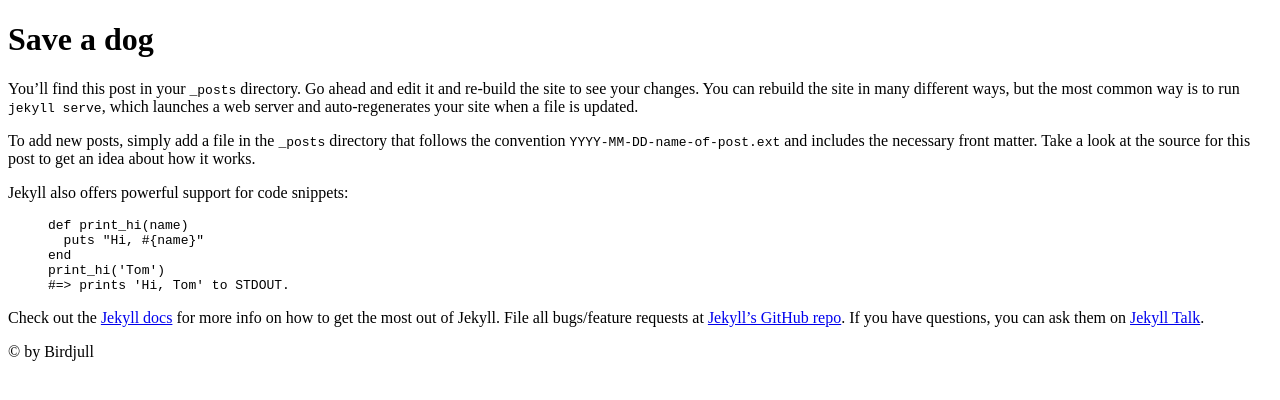
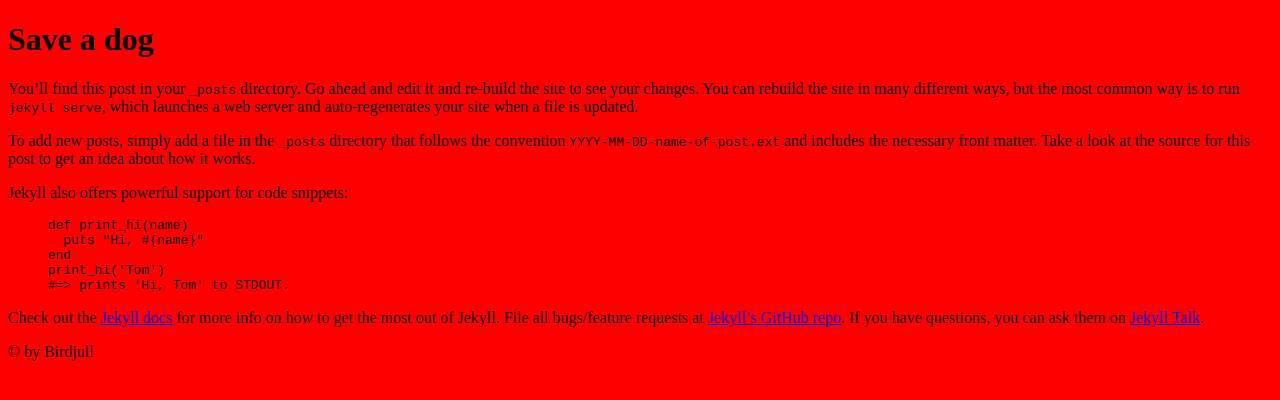
Before and after one commit to birdjull/CSS-Advanced-course, a Jekyll site: the page built from posts/2019-03-12-welcome-to-jekyll.markdown, in a window 1280 px wide. Shown: the top 400 px of the page. Built offline with Jekyll 4.4.1, drawn with Linux system fonts in a browser that asks for light colours.

Commit message:
fixes with help from Koko for css working

```diff
--- a/_config.yml
+++ b/_config.yml
@@ -2,7 +2,7 @@
 email: birdjull@gmail.com
 description: This is an idea to fulfil more than one life at a time!
 destination: docs
-baseurl: "/CSS-Advanced-course" # the subpath of your site, e.g. /blog
+baseurl: "" # the subpath of your site, e.g. /blog
 url: "" # the base hostname & protocol for your site, e.g. http://example.com
 twitter_username: birdjull
 github_username:  birdjull
--- a/_layouts/page.html
+++ b/_layouts/page.html
@@ -3,7 +3,7 @@
   <head>
     <meta charset="utf-8">
     <title>{{ page.title }}</title>
-    <link rel="stylesheet" href="{{ site.baseurl }}../_css/styles.css" type="text/css">
+    <link rel="stylesheet" href="/css/styles.css" type="text/css">
   </head>
   <body>
     <h1>{{ page.title }}</h1>
--- a/docs/about/index.html
+++ b/docs/about/index.html
@@ -3,7 +3,7 @@
   <head>
     <meta charset="utf-8">
     <title>About</title>
-    <link rel="stylesheet" href="/CSS-Advanced-course../_css/styles.css" type="text/css">
+    <link rel="stylesheet" href="/css/styles.css" type="text/css">
   </head>
   <body>
     <h1>About</h1>
--- a/docs/contacts/index.html
+++ b/docs/contacts/index.html
@@ -3,7 +3,7 @@
   <head>
     <meta charset="utf-8">
     <title>Contacts</title>
-    <link rel="stylesheet" href="/CSS-Advanced-course../_css/styles.css" type="text/css">
+    <link rel="stylesheet" href="/css/styles.css" type="text/css">
   </head>
   <body>
     <h1>Contacts</h1>
--- /dev/null
+++ b/docs/css/styles.css
@@ -0,0 +1,3 @@
+body{
+    background: red;
+}
--- a/docs/index.html
+++ b/docs/index.html
@@ -3,7 +3,7 @@
   <head>
     <meta charset="utf-8">
     <title>Save a dog</title>
-    <link rel="stylesheet" href="/CSS-Advanced-course../_css/styles.css" type="text/css">
+    <link rel="stylesheet" href="/css/styles.css" type="text/css">
   </head>
   <body>
     <h1>Save a dog</h1>
--- a/docs/jekyll/update/2019/03/12/welcome-to-jekyll.html
+++ b/docs/posts/2019-03-12-welcome-to-jekyll.html
@@ -3,7 +3,7 @@
   <head>
     <meta charset="utf-8">
     <title>Save a dog</title>
-    <link rel="stylesheet" href="/CSS-Advanced-course../_css/styles.css" type="text/css">
+    <link rel="stylesheet" href="/css/styles.css" type="text/css">
   </head>
   <body>
     <h1>Save a dog</h1>
```
Also changed, not shown: docs/feed.xml (+1 -13 lines), css/styles.css (renamed from _css/styles.css), posts/2019-03-12-welcome-to-jekyll.markdown (renamed from _posts/2019-03-12-welcome-to-jekyll.markdown), 1 other file.
